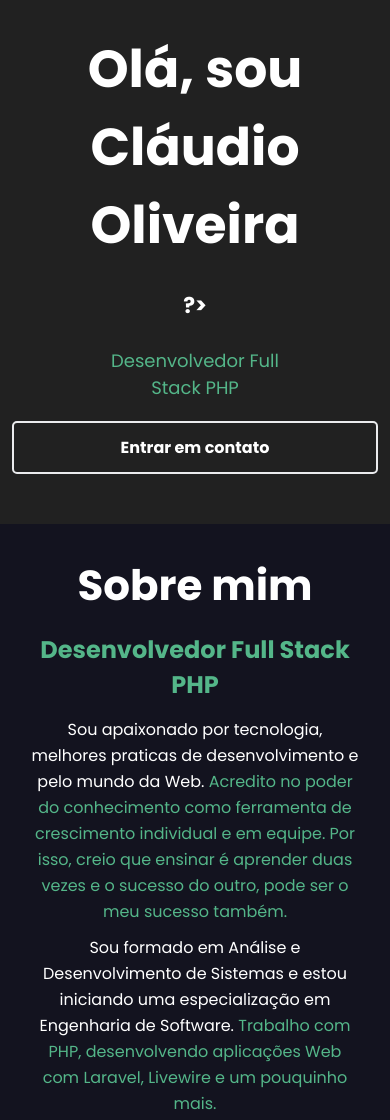
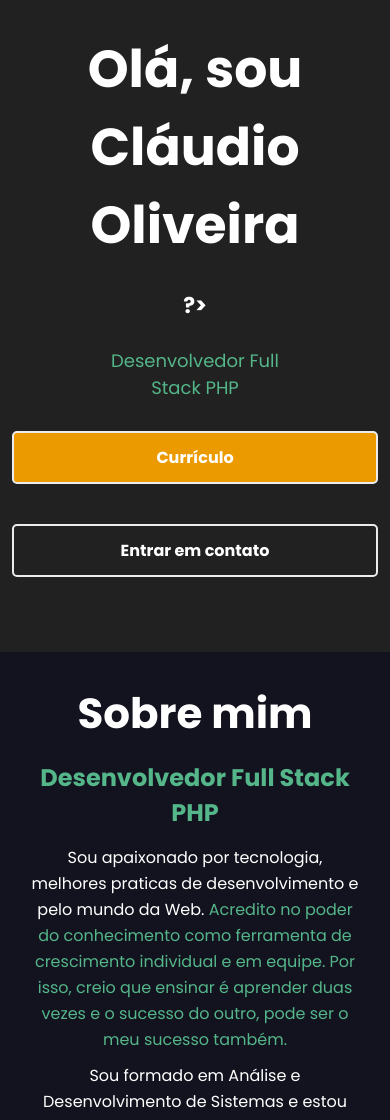
Before and after one commit to claudio1994-oliveira/claudio1994-oliveira.github.io, a plain HTML site: page index.html in a window 390 px wide. Shown: the top 1120 px of the page. Drawn offline with nearby package versions, Linux system fonts and the light colour scheme; a web font is replaced by a local one.

Commit message:
ajustando página inicial + corrigindo btns

```diff
--- a/css/styles.css
+++ b/css/styles.css
@@ -152,8 +152,9 @@
   align-items: center;
   list-style: none;
   margin-bottom: 25px;
+ justify-content: space-around;
+}
 
-}
 
 #btn-projects {
   font-weight: bold;
@@ -300,18 +301,23 @@
     justify-content: center;
   }
 
+
   .btn-contact {
     width: 100%;
     margin: 20px auto;
     display: block;
   }
 
-  .item1 {
-    order: 2;
+  #btn-projects {
+    width: 100%;
+    margin: 20px auto;
+    display: block;
   }
 
-  .item2 {
-    order: 1;
+  .btns__main {
+    flex-direction: column;
+    align-items: center;
+    justify-content: center;
   }
 
   #bio-container h2 {
@@ -338,9 +344,6 @@
     line-height: 26px;
   }
 
-  #btn-projects {
-    margin: 20px auto;
-  }
 
   .skills-box {
     flex: 1 1 100%;
--- a/index.html
+++ b/index.html
@@ -26,13 +26,12 @@
         <h1 class="title">Olá, sou Cláudio Oliveira</h1>
         <h2 class="title" id="text"></h2>
         <p><span class="highlight welcome-text">Desenvolvedor Full Stack PHP</span></p>
+        <div class="btns__main">
+          <a href="files/cv-claudio-oliveira.pdf" target="_blank" id="btn-projects"> <span>Currículo</span></a>
+          <a href="https://linkme.bio/claudiooliveirajr" target="_blank" class="btn-contact"> <span>Entrar em
+              contato</span></a>
+        </div>
 
-        <a href="https://linkme.bio/claudiooliveirajr" target="_blank" class="btn-contact"> <span>Entrar em
-            contato</span></a>
-
-      </div>
-      <div class="item2">
-        <img id="bio-image" src="img/profile.png" alt="Cláudio Oliveira">
       </div>
 
     </section>
@@ -50,9 +49,9 @@
         em Engenharia de Software. <span class="highlight">Trabalho com
           PHP, desenvolvendo aplicações Web com Laravel, Livewire e um pouquinho mais.</span>
       </p>
-      <div class="btns__main">
-        <a href="files/cv-claudio-oliveira.pdf" target="_blank" id="btn-projects"> <span>Currículo</span></a>
-      </div>
+
+      <a href="https://github.com/claudio1994-oliveira" target="_blank" id="btn-projects"> <span>Github</span></a>
+
 
     </section>
     <section id="projects-container">
```
